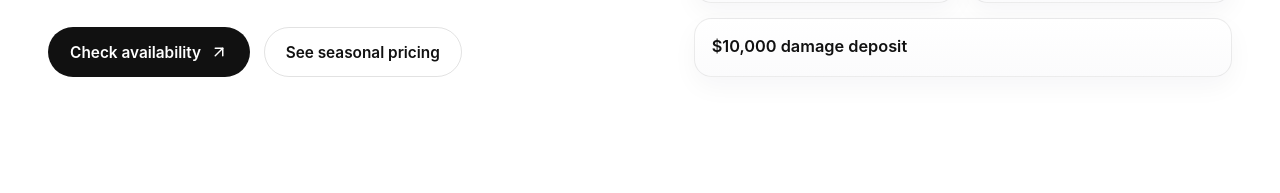
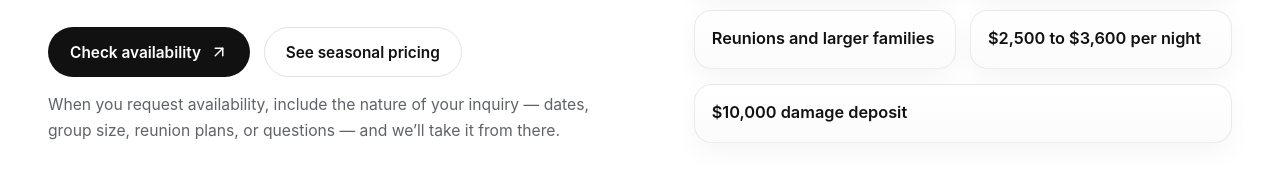
Before and after one commit to enzo-prism/main-house-CC, a React (Vite) app: page / in a window 1280 px wide. Shown: the part 1449-1642 px from the top of the page. Built offline with nearby package versions, Linux system fonts and the light colour scheme.

Commit message:
Ask Main House guests to include the nature of their inquiry
Copy under Check availability CTAs. Don ask via Amelia Young Typeform thread. No client email.

```diff
--- a/src/App.tsx
+++ b/src/App.tsx
@@ -11,6 +11,7 @@ import {
   heroImage,
   heroLocation,
   heroTitle,
+  inquiryPrompt,
   pricingIntro,
   pricingSeasons,
   returningGuestsImage,
@@ -116,6 +117,7 @@ function App() {
                   See seasonal pricing
                 </a>
               </div>
+              <p className="inquiry-prompt">{inquiryPrompt}</p>
             </div>
 
             <div className="glance-section">
@@ -226,6 +228,7 @@ function App() {
                 View full Canary Cove
               </a>
             </div>
+            <p className="inquiry-prompt">{inquiryPrompt}</p>
           </div>
         </section>
       </main>
--- a/src/content.ts
+++ b/src/content.ts
@@ -71,7 +71,10 @@ export const pricingSeasons: PricingSeason[] = [
 
 export const finalHeading = 'Ready to come back?'
 export const finalBody =
-  'If your group has stayed at Canary Cove and you’re planning a reunion, family trip, or larger gathering, the Main House is yours to book. Start with your dates, check availability, and we’ll take it from there.'
+  'If your group has stayed at Canary Cove and you’re planning a reunion, family trip, or larger gathering, the Main House is yours to book.'
+
+export const inquiryPrompt =
+  'When you request availability, include the nature of your inquiry — dates, group size, reunion plans, or questions — and we’ll take it from there.'
 
 export const heroImage = withTransform(
   'https://res.cloudinary.com/dhqpqfw6w/image/upload/v1775486550/IMG_1579_ccfd1d.webp',
--- a/src/index.css
+++ b/src/index.css
@@ -699,6 +699,14 @@ img {
   margin-top: 1rem;
 }
 
+.inquiry-prompt {
+  max-width: 34rem;
+  margin: 0.95rem 0 0;
+  color: var(--ink-soft);
+  font-size: 0.98rem;
+  line-height: 1.62;
+}
+
 .site-footer {
   border-top: 1px solid var(--line-strong);
   background: var(--background);
```
